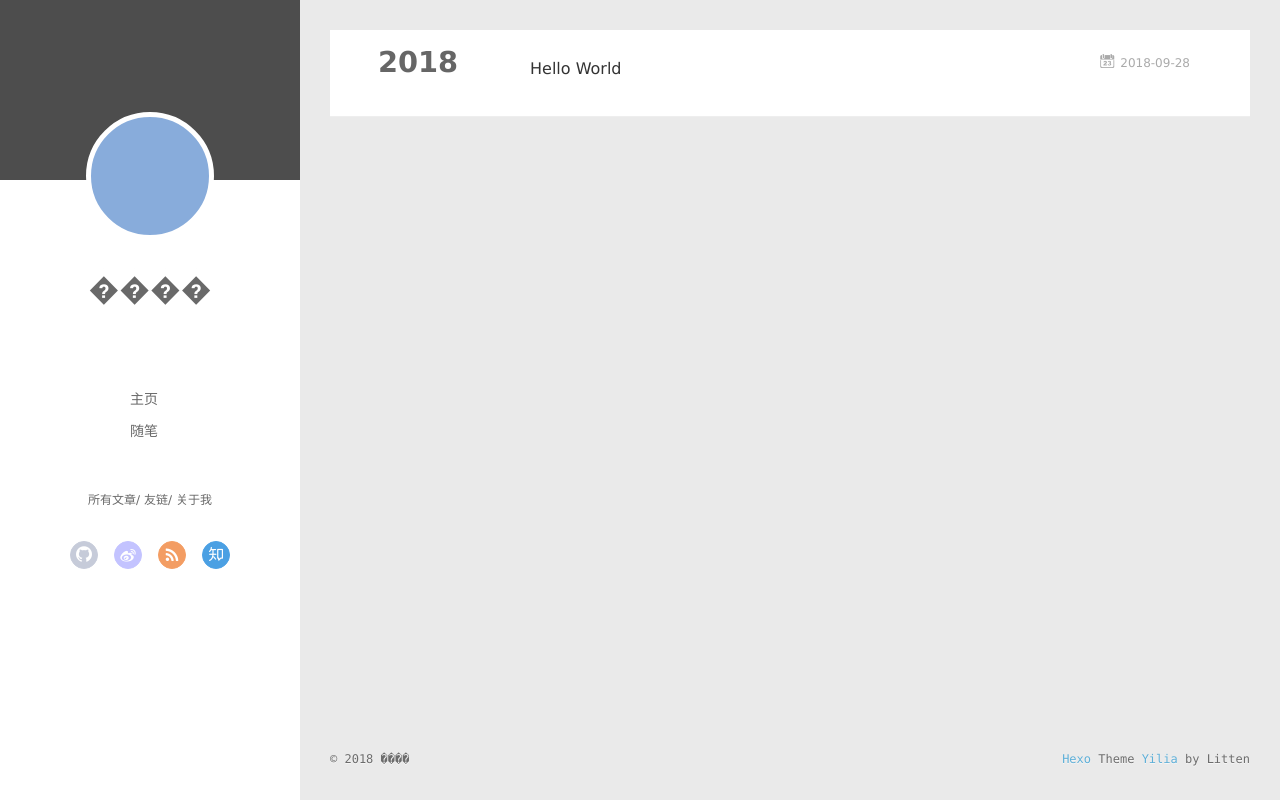
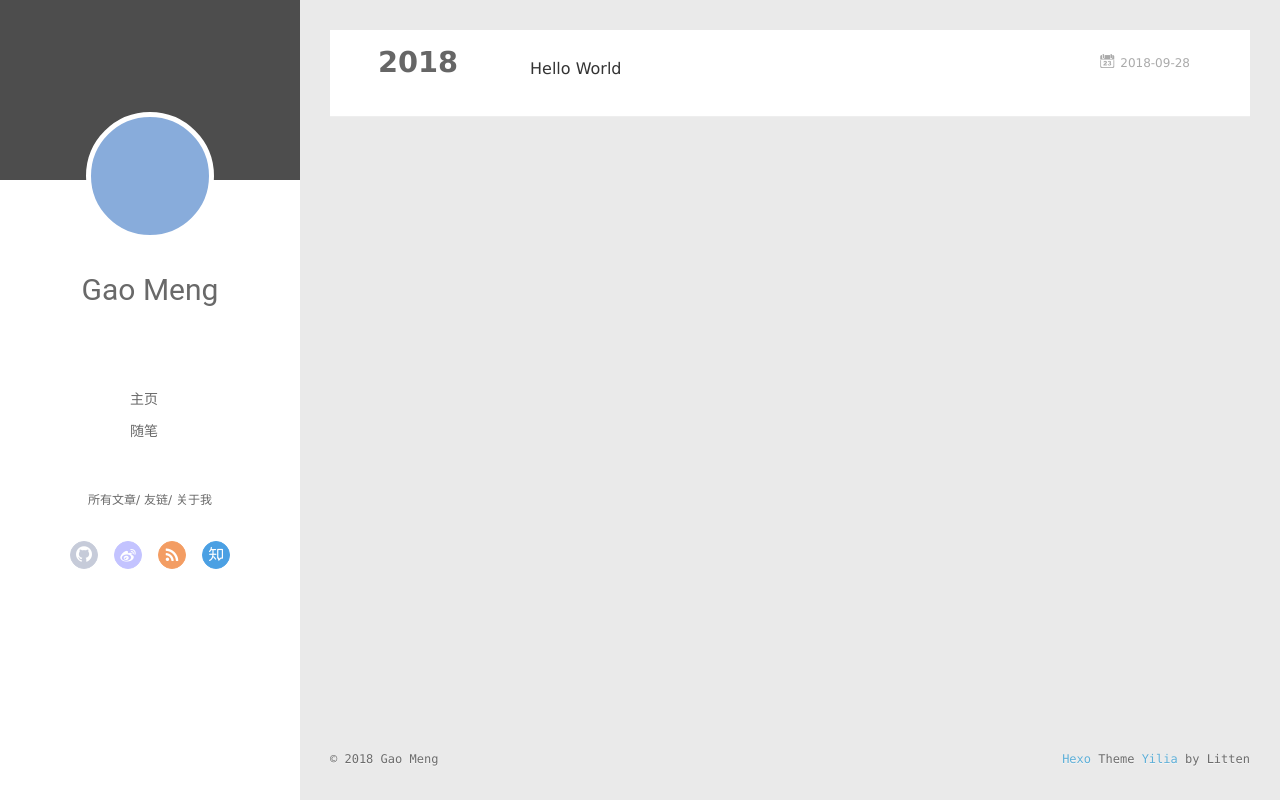
Before and after one commit to gmxingxiu/gmxingxiu.github.io, a plain HTML site: page archives/index.html in a window 1280 px wide. Drawn offline with Linux system fonts and the light colour scheme; no server answers.

Commit message:
Site updated: 2018-09-29 10:08:33

```diff
--- a/archives/index.html
+++ b/archives/index.html
@@ -46,7 +46,7 @@
 			<img src="" class="js-avatar">
 		</a>
 		<hgroup>
-		  <h1 class="header-author"><a href="/">����</a></h1>
+		  <h1 class="header-author"><a href="/">Gao Meng</a></h1>
 		</hgroup>
 
 
@@ -104,7 +104,7 @@
 				<img src="" class="js-avatar">
 			</div>
 			<hgroup>
-			  <h1 class="header-author js-header-author">����</h1>
+			  <h1 class="header-author js-header-author">Gao Meng</h1>
 			</hgroup>
 
 
@@ -202,7 +202,7 @@
   <div class="outer">
     <div id="footer-info">
     	<div class="footer-left">
-    		&copy; 2018 ����
+    		&copy; 2018 Gao Meng
     	</div>
       	<div class="footer-right">
       		<a href="http://hexo.io/" target="_blank">Hexo</a>  Theme <a href="https://github.com/litten/hexo-theme-yilia" target="_blank">Yilia</a> by Litten
```
Also changed, not shown: 2018/09/28/hello-world/index.html (+3 -3 lines), archives/2018/09/index.html (+3 -3 lines), archives/2018/index.html (+3 -3 lines), index.html (+3 -3 lines).
